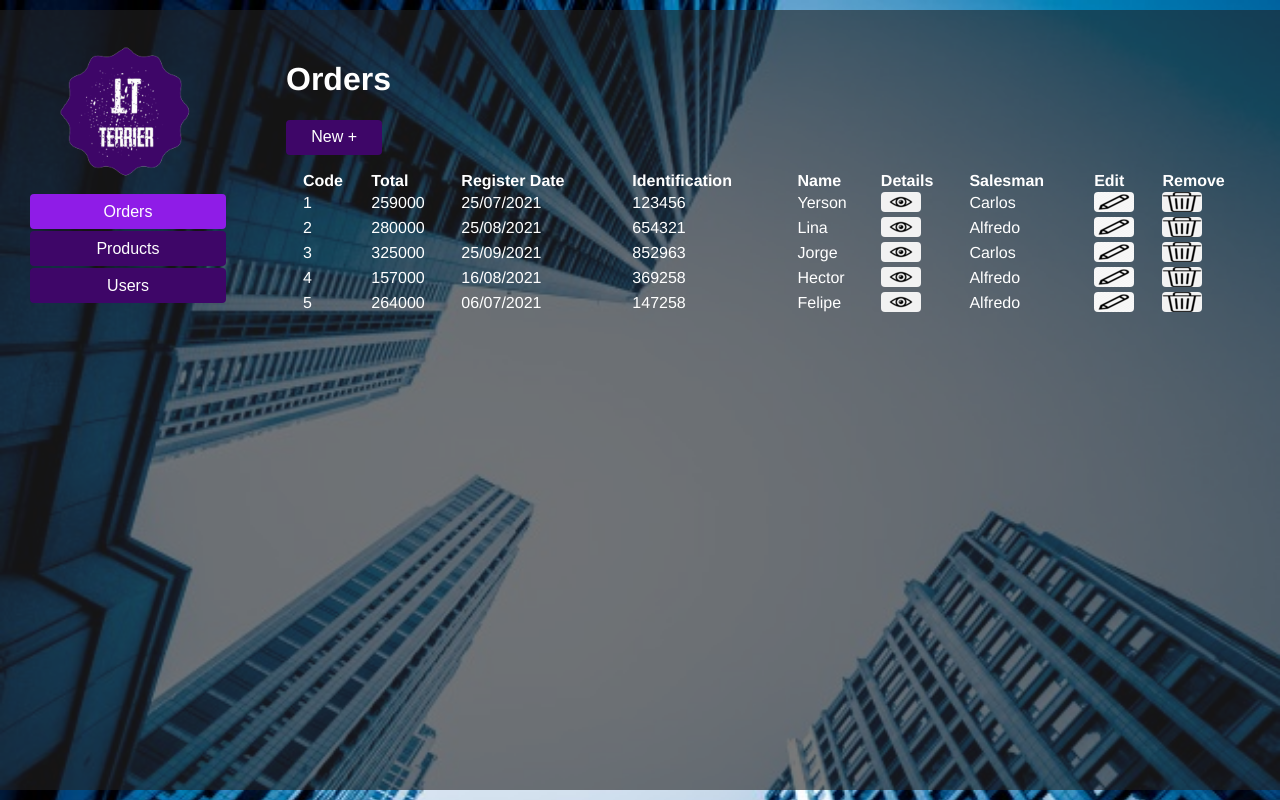
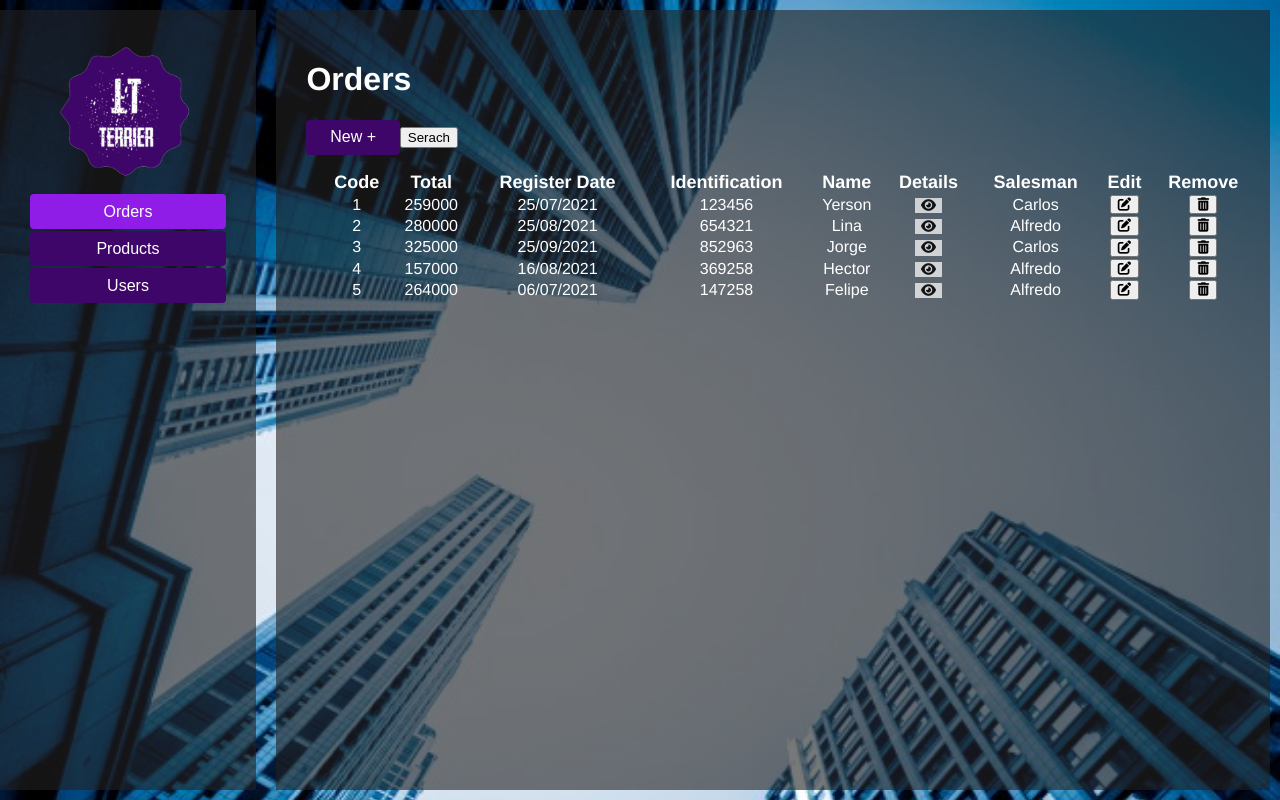
Before and after one commit to FELIPEGRANADA/mision-tic, a React (Create React App) app: page / in a window 1280 px wide. Both pictures are taken after typing "name@example.com", "Sample123" into the empty fields and a click on the button "Sign in". Built offline with nearby package versions, Linux system fonts and the light colour scheme.

Commit message:
update: cambios de rutas de archivos, estilos de css e integración parcial de la funcionalidad de busqueda

```diff
--- a/src/App.css
+++ b/src/App.css
@@ -1,7 +1,7 @@
 .App {
     margin:0;
     padding: 0;
-    background: url("media/Fondo.jpg") no-repeat center top;
+    background: url("./Media/Fondo.jpg") no-repeat center top;
     background-size: cover;
     height: 100vh;
     color: #fff;
--- a/src/App.jsx
+++ b/src/App.jsx
@@ -1,10 +1,12 @@
 import './App.css';
 import Login from './pages/Login';
+
 
 // Application Initial Component
 function App() {
   return (
     <div className="App">
+      <link rel="stylesheet" href="https://cdnjs.cloudflare.com/ajax/libs/font-awesome/6.0.0-beta2/css/all.min.css" />
       <Login />
     </div>
   );
--- a/src/pages/Login.jsx
+++ b/src/pages/Login.jsx
@@ -1,8 +1,8 @@
 import React from 'react';
 import '../styles/Login.css';
 import Menu from './Menu';
-import logo from '../media/Logo.png';
-import gicon from '../media/google-g-icon.png';
+import logo from '../Media/Logo.png';
+import gicon from '../Media/google-g-icon.png';
 
 // Class Login Component
 class Login extends React.Component{
--- a/src/pages/Menu.jsx
+++ b/src/pages/Menu.jsx
@@ -1,6 +1,6 @@
 import React from 'react';
 import '../styles/Menu.css';
-import logo from '../media/Logo.png';
+import logo from '../Media/Logo.png';
 import OrdersList from './OrdersList';
 import ProductsList from './ProductsList';
 import UsersList from './UsersList';
--- a/src/pages/OrdersList.jsx
+++ b/src/pages/OrdersList.jsx
@@ -18,18 +18,20 @@ class OrdersList extends React.Component{
     constructor(props) {
         super(props);
         this.registerOrder = this.registerOrder.bind(this);
-        this.state = {selectedComponent: 1,
+        this.state = {
+            selectedComponent: 1,
             data: dataLoad,
-                      selectedOrder:{code: "",
+            selectedOrder:{
+                code: "",
                 total: "",
                 registerDate: "",
                 identification: "",
                 name: "",
                 salesman: ""
-                                    }
+            },
+            showHideSearchFilter: false
         };
     }
-
     // Show Order Register Form
     registerOrder(){
         this.setState({selectedComponent: 2});
@@ -51,11 +53,26 @@ class OrdersList extends React.Component{
     // Method Render the component
     render() {
         let component;
+        const x = this.state.showHideSearchFilter;
+        var showSearchFilter= e =>
+        {
+            this.setState({showHideSearchFilter: !this.state.showHideSearchFilter});
+        }
         if(this.state.selectedComponent === 1){
             component = <div className="ordersList-box">
                             <div>
                                 <h1>Orders</h1>
                                 <button className="new-order" onClick={this.registerOrder}>New +</button>
+                            <button className="Search-Order" onClick={showSearchFilter}>{x ? 'Seraching By':'Serach'}</button>
+                            {
+                                x && (
+                                <select name="searchFilter" placeholder="Atribute">
+                                    <option value="Code">Code</option>
+                                    <option value="Identification">Identification</option>
+                                    <option value="Name">Name</option>
+                                </select>
+                                )
+                            }
                             </div>
                             <table className="table-bordered">
                                 <thead>
@@ -79,10 +96,10 @@ class OrdersList extends React.Component{
                                             <td>{order.registerDate}</td>
                                             <td>{order.identification}</td>
                                             <td>{order.name}</td>
-                                            <td><button className="button button-details" onClick={() => this.detailOrder(order)}></button></td>
+                                            <td><button className="fas fa-eye" onClick={() => this.detailOrder(order)}></button></td>
                                             <td>{order.salesman}</td>
-                                            <td><button className="button button-edit" onClick={this.registerOrder}></button></td>
-                                            <td><button className="button button-remove"></button></td>
+                                            <td><button className="fas fa-edit" onClick={this.registerOrder}></button></td>
+                                            <td><button className="fas fa-trash-alt"></button></td>
                                         </tr>
                                     ))}
                                 </tbody>
@@ -95,6 +112,9 @@ class OrdersList extends React.Component{
         else if(this.state.selectedComponent === 3){
             component =  <OrderDetail order={this.state.selectedOrder}/>;
         }
+        else if(this.state.selectedComponent === 4){
+            component =  <OrderDetail order={this.state.selectedOrder}/>;
+        }
 
         return(
             component
--- a/src/pages/ProductsList.jsx
+++ b/src/pages/ProductsList.jsx
@@ -68,8 +68,8 @@ function TableProducts(props){
                             <td>{product.description}</td>
                             <td>{product.unitValue}</td>
                             <td>{product.state}</td>
-                            <td><button className="button button-edit" onClick={props.onClickNew}></button></td>
-                            <td><button className="button button-remove"></button></td>
+                            <td><button className="fas fa-edit" onClick={props.onClickNew}></button></td>
+                            <td><button className="fas fa-trash-alt"></button></td>
                         </tr>
                     ))}
                 </tbody>
--- a/src/pages/UsersList.jsx
+++ b/src/pages/UsersList.jsx
@@ -68,8 +68,8 @@ function TableUsers(props){
                             <td>{user.password}</td>
                             <td>{user.rol}</td>
                             <td>{user.state}</td>
-                            <td><button className="button button-edit" onClick={props.onClickNew}></button></td>
-                            <td><button className="button button-remove"></button></td>
+                            <td><button className="fas fa-edit" onClick={props.onClickNew}></button></td>
+                            <td><button className="fas fa-trash-alt"></button></td>
                         </tr>
                     ))}
                 </tbody>
--- a/src/styles/OrdersList.css
+++ b/src/styles/OrdersList.css
@@ -1,8 +1,11 @@
 .ordersList-box{
-    width: 100%;
+    width: 97%;
     height: 100%;
     background-color: rgb(34,34,34, 0.6);
     color: #fff;
+    position: relative;
+    align-self: right;
+    left: 2%;
     box-sizing: border-box;
     padding: 30px 30px;
     text-align: left;
@@ -31,18 +34,16 @@
     font-size: 16px;
     cursor: pointer;
 }
-
-.button-details{
-    background:  url("../media/button_Details.png") no-repeat center top;
+thead tr{
+    font-size: 18px;
+    text-align: center;
 }
-
-
-.button-edit{
-    background:  url("../media/button_Edit.png") no-repeat center top;
+tbody tr{
+    text-align: center;
 }
-
-.button-remove{
-    background:  url("../media/button_Remove.png") no-repeat center top;
+.fa-eye{
+    opacity: .8;
+    border: transparent;
 }
 
 .table-bordered {
--- a/src/styles/ProductsList.css
+++ b/src/styles/ProductsList.css
@@ -1,8 +1,11 @@
 .productsList-box{
-    width: 100%;
+    width: 97%;
     height: 100%;
     background-color: rgb(34,34,34, 0.6);
     color: #fff;
+    position: relative;
+    align-self: right;
+    left: 2%;
     box-sizing: border-box;
     padding: 30px 30px;
     text-align: left;
@@ -33,11 +36,11 @@
 }
 
 .button-edit{
-    background:  url("../media/button_Edit.png") no-repeat center top;
+    background:  url("../Media/button_Edit.png") no-repeat center top;
 }
 
 .button-remove{
-    background:  url("../media/button_Remove.png") no-repeat center top;
+    background:  url("../Media/button_Remove.png") no-repeat center top;
 }
 
 .table-bordered {
--- a/src/styles/UsersList.css
+++ b/src/styles/UsersList.css
@@ -1,8 +1,11 @@
 .usersList-box{
-    width: 100%;
+    width: 97%;
     height: 100%;
     background-color: rgb(34,34,34, 0.6);
     color: #fff;
+    position: relative;
+    align-self: right;
+    left: 2%;
     box-sizing: border-box;
     padding: 30px 30px;
     text-align: left;
@@ -33,11 +36,11 @@
 }
 
 .button-edit{
-    background:  url("../media/button_Edit.png") no-repeat center top;
+    background:  url("../Media/button_Edit.png") no-repeat center top;
 }
 
 .button-remove{
-    background:  url("../media/button_Remove.png") no-repeat center top;
+    background:  url("../Media/button_Remove.png") no-repeat center top;
 }
 
 .table-bordered {
```
Also changed, not shown: 1 other file (tests, documents, lock files or other folders). Lines whose indentation alone changed are shown as unchanged.
